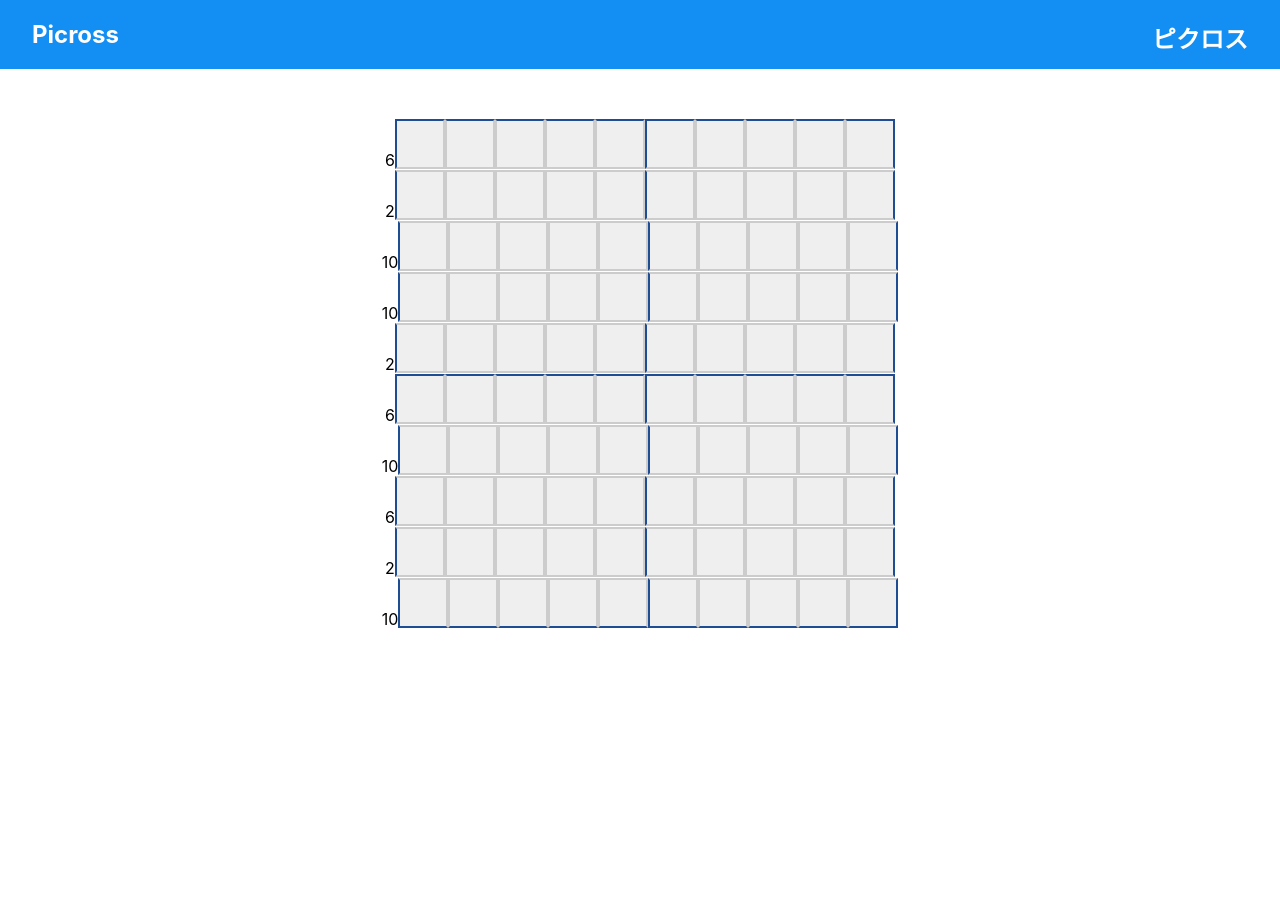
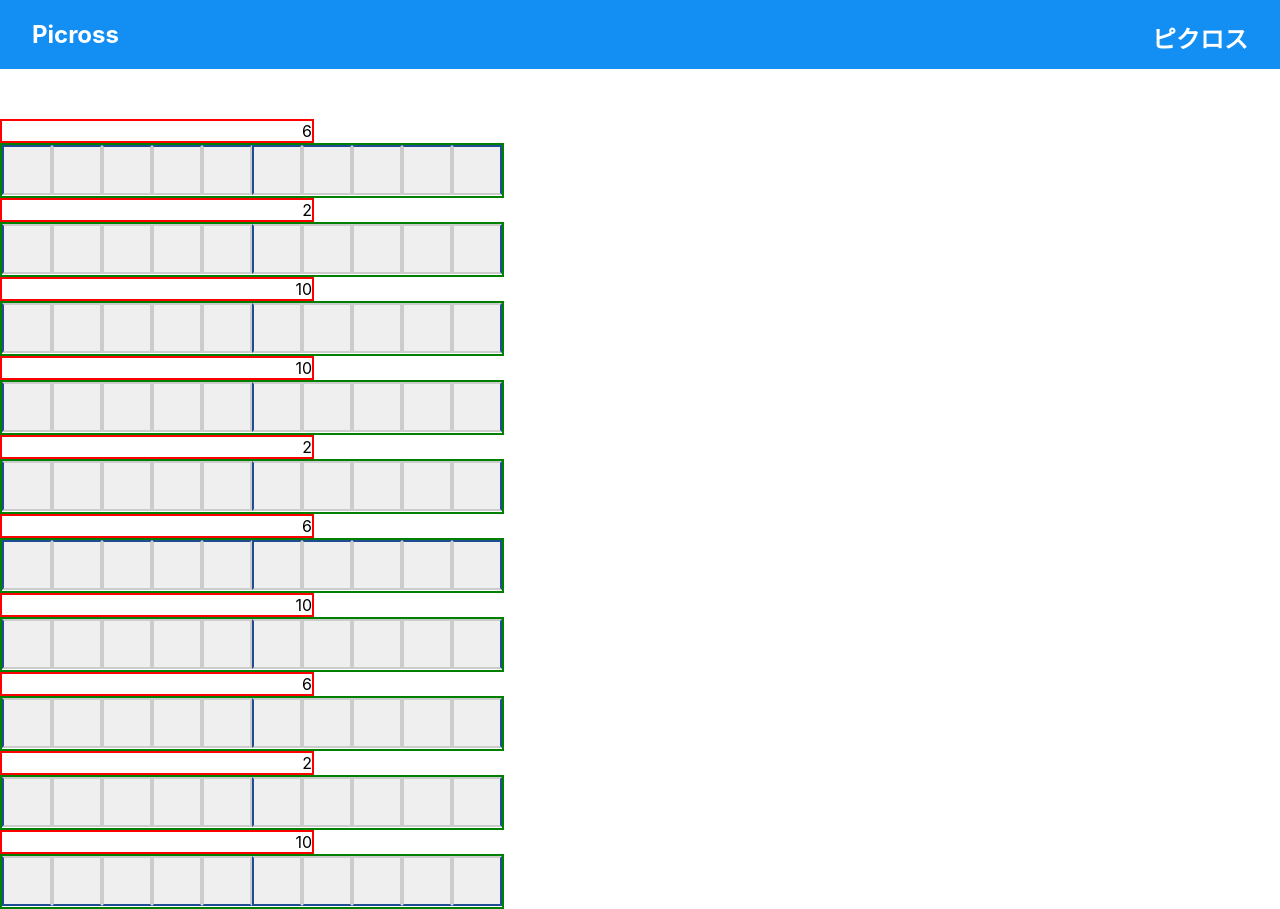
Before and after one commit to Pashinuyk/Picross, a React (Create React App) app: page / in a window 1280 px wide. Before the commit the page ends 800 px from the top, so only its background shows below. Built offline with nearby package versions, Linux system fonts and the light colour scheme.

Commit message:
The last version, I don't remember what I last commited

```diff
--- a/src/components/GameField.js
+++ b/src/components/GameField.js
@@ -17,11 +17,14 @@ const GameField = (props) => {
         <>
           {
             props.level[num].content.map((str, ind1) =>
-              <div>
+              <div style={{display: 'grid', justifyContent: 'left'}}>
+                <div style={{border: 'solid 2px red', width: '310px', textAlign: 'right'}}>
                 {str.reduce((product, item) => {
                   return item>0 ? product+1 : product
                 }, 0)}
+                </div>
 
+                <div style={{border: 'solid 2px green'}}>
                 {str.map((val, ind2) =>
                   <button id={ind1 + (ind2 < 10 ? ind2/10 : ind2/100)}
                     onClick={(e) => Mess(e)}
@@ -44,6 +47,7 @@ const GameField = (props) => {
                     : ind2 % 5 == 0 ? 'borderLeft'
                     : ''}> </button>
                 )}
+                </div>
               </div>
           )}
         </>
```
